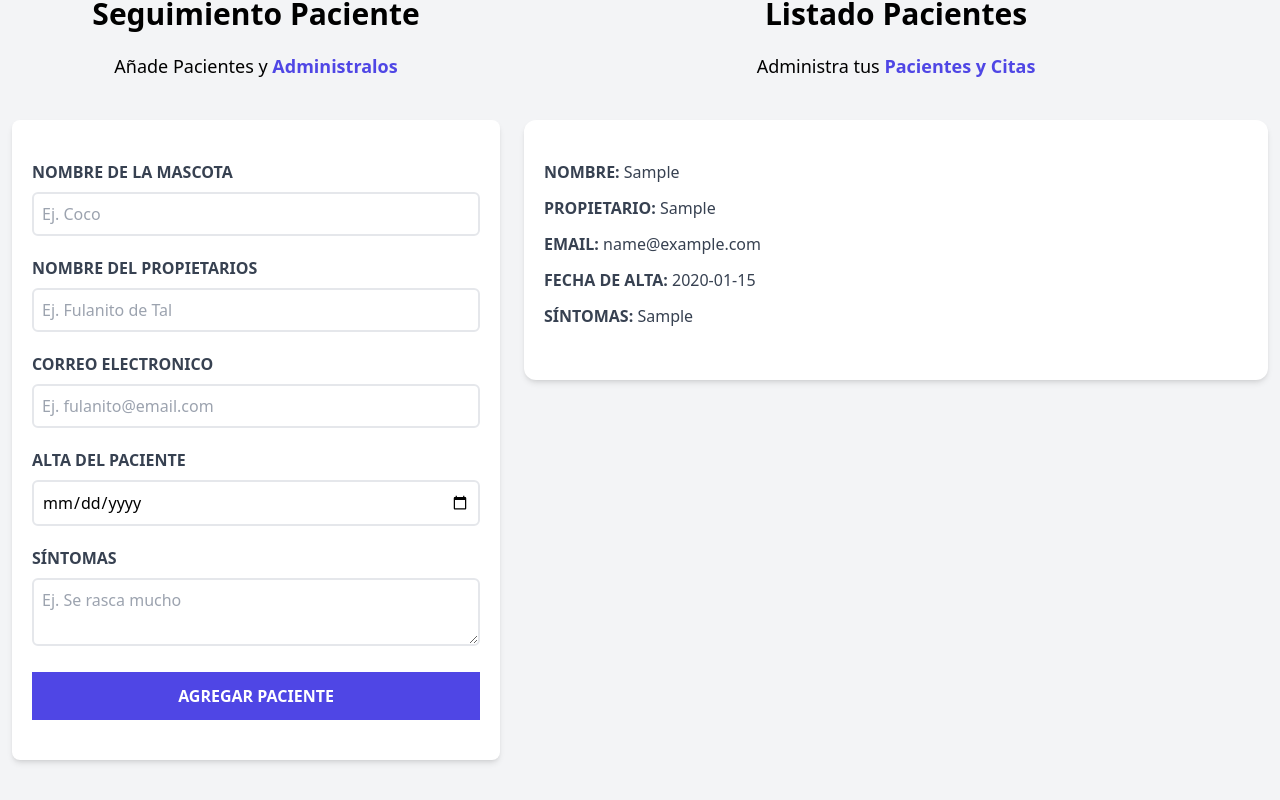
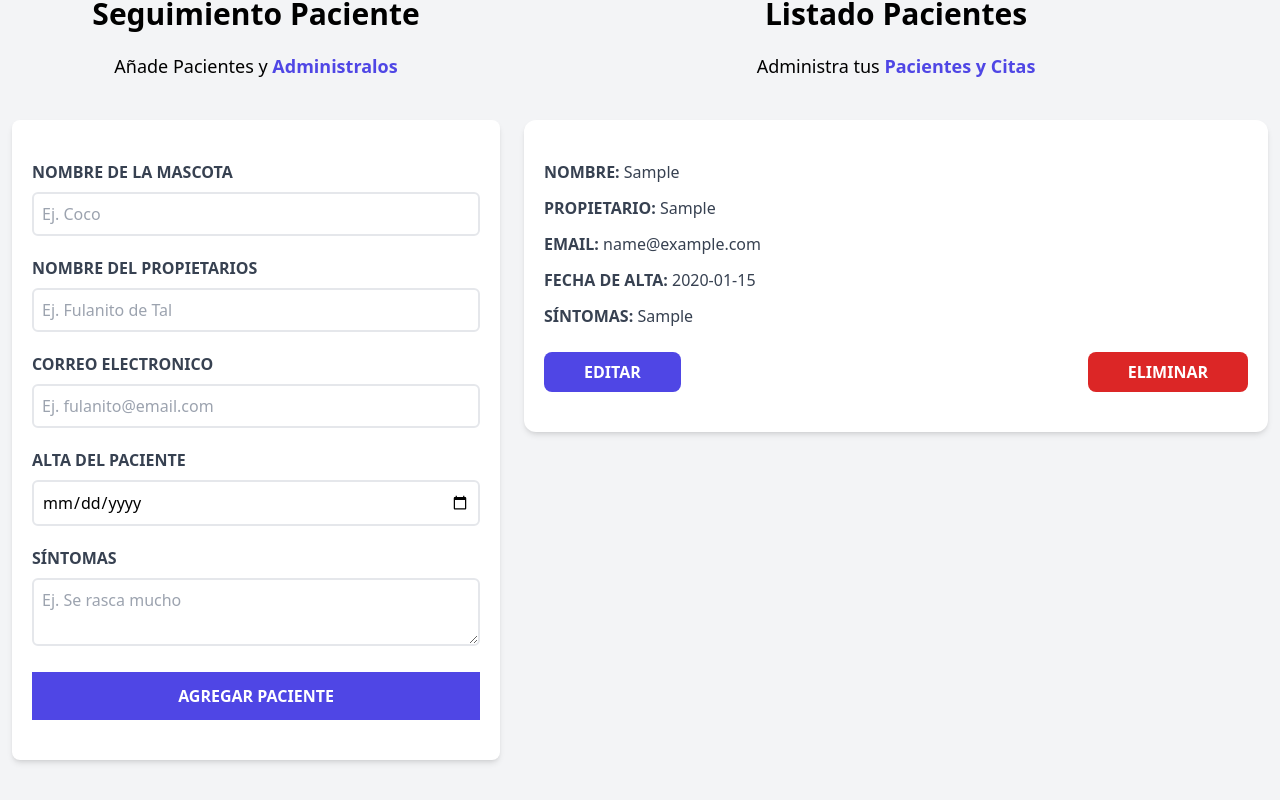
Before and after one commit to jesusrobot/Vet-Appointments, a React (Vite) app: page / in a window 1280 px wide. Both pictures are taken after typing "Sample", "Sample", "name@example.com", "2020-01-15", "Sample" into the empty fields and a click on the input "Agregar Paciente". Shown: the part 228-1028 px from the top of the page. Built offline with nearby package versions, Linux system fonts and the light colour scheme.

Commit message:
select a patient and update it

```diff
--- a/src/App.jsx
+++ b/src/App.jsx
@@ -5,13 +5,17 @@ import PatientList from './components/PatientList'
 
 function App() {
   const [patients, setPatients] = useState([])
+  const [patientSelected, setPatientSelected] = useState({})
 
   return (
     <div className="container mx-auto mt-20">
       <Header />
       <main className="mt-12 md:flex">
-        <Form setPatients={setPatients} />
-        <PatientList patients={patients} />
+        <Form patientSelected={patientSelected} setPatients={setPatients} />
+        <PatientList
+          patients={patients}
+          setPatientSelected={setPatientSelected}
+        />
       </main>
     </div>
   )
--- a/src/components/Form.jsx
+++ b/src/components/Form.jsx
@@ -1,4 +1,4 @@
-import { useState } from 'react'
+import { useState, useEffect } from 'react'
 import PropTypes from 'prop-types'
 import Error from './Error'
 
@@ -9,7 +9,7 @@ function generateId() {
   return random + date
 }
 
-function Form({ setPatients }) {
+function Form({ patientSelected, setPatients }) {
   const [patient, setPatient] = useState({
     name: '',
     owner: '',
@@ -37,7 +37,22 @@ function Form({ setPatients }) {
       return
     }
 
-    setPatients((patients) => [...patients, patient])
+    if (!Object.keys(patientSelected).length) {
+      setPatients((patients) => [...patients, patient])
+    } else {
+      // const updatedPatients = pati
+
+      setPatients((patients) => {
+        const updatedPatients = patients.map((patientState) =>
+          patientState.id === patientSelected.id
+            ? patientSelected
+            : patientState
+        )
+
+        return updatedPatients
+      })
+    }
+
     setPatient({
       name: '',
       owner: '',
@@ -48,6 +63,13 @@ function Form({ setPatients }) {
     })
     setError(false)
   }
+
+  useEffect(() => {
+    console.log(patientSelected)
+    if (Object.keys(patientSelected).length) {
+      setPatient(patientSelected)
+    }
+  }, [patientSelected])
 
   return (
     <div className="md:w-1/2 lg:w-2/5">
@@ -150,7 +172,11 @@ function Form({ setPatients }) {
         </fieldset>
         <input
           type="submit"
-          value="Agregar Paciente"
+          value={
+            !Object.keys(patientSelected).length
+              ? 'Agregar Paciente'
+              : 'Editar Paciente'
+          }
           className="w-full p-3 text-white font-bold uppercase bg-indigo-600 cursor-pointer hover:bg-indigo-700 transition-all"
         />
       </form>
--- a/src/components/Patient.jsx
+++ b/src/components/Patient.jsx
@@ -1,6 +1,7 @@
 import PropTypes from 'prop-types'
 
-function Patient({ patient: { name, owner, email, dischargeDate, symptoms } }) {
+function Patient({ patient, setPatientSelected }) {
+  const { name, owner, email, dischargeDate, symptoms } = patient
   return (
     <article className="mx-3 my-8 px-5 py-10 rounded-xl bg-white shadow-md">
       <p className="mb-3 font-bold  text-gray-700 uppercase">
@@ -19,6 +20,21 @@ function Patient({ patient: { name, owner, email, dischargeDate, symptoms } }) {
       <p className="mb-3 font-bold  text-gray-700 uppercase">
         Síntomas: <span className="font-normal normal-case">{symptoms}</span>
       </p>
+      <div className="flex justify-between mt-6">
+        <button
+          type="button"
+          className="px-10 py-2 font-bold text-white uppercase rounded-lg bg-indigo-600 hover:bg-indigo-700"
+          onClick={() => setPatientSelected(patient)}
+        >
+          Editar
+        </button>
+        <button
+          type="button"
+          className="px-10 py-2 font-bold text-white uppercase rounded-lg bg-red-600 hover:bg-red-700"
+        >
+          Eliminar
+        </button>
+      </div>
     </article>
   )
 }
@@ -31,6 +47,7 @@ Patient.propTypes = {
     dischargeDate: PropTypes.string,
     symptoms: PropTypes.string,
   }).isRequired,
+  setPatientSelected: PropTypes.func.isRequired,
 }
 
 export default Patient
--- a/src/components/PatientList.jsx
+++ b/src/components/PatientList.jsx
@@ -1,7 +1,7 @@
 import PropTypes from 'prop-types'
 import Patient from './Patient'
 
-function PatientList({ patients }) {
+function PatientList({ patients, setPatientSelected }) {
   return (
     <section className="md:h-screen overflow-y-scroll md:w-1/2 lg:w-3/5 ">
       {patients.length > 0 ? (
@@ -12,7 +12,11 @@ function PatientList({ patients }) {
             <span className="font-bold text-indigo-600">Pacientes y Citas</span>
           </p>
           {patients.map((patient) => (
-            <Patient key={patient.id} patient={patient} />
+            <Patient
+              key={patient.id}
+              patient={patient}
+              setPatientSelected={setPatientSelected}
+            />
           ))}
         </>
       ) : (
@@ -40,6 +44,7 @@ PatientList.propTypes = {
       symptoms: PropTypes.string,
     })
   ).isRequired,
+  setPatientSelected: PropTypes.func.isRequired,
 }
 
 export default PatientList
```
